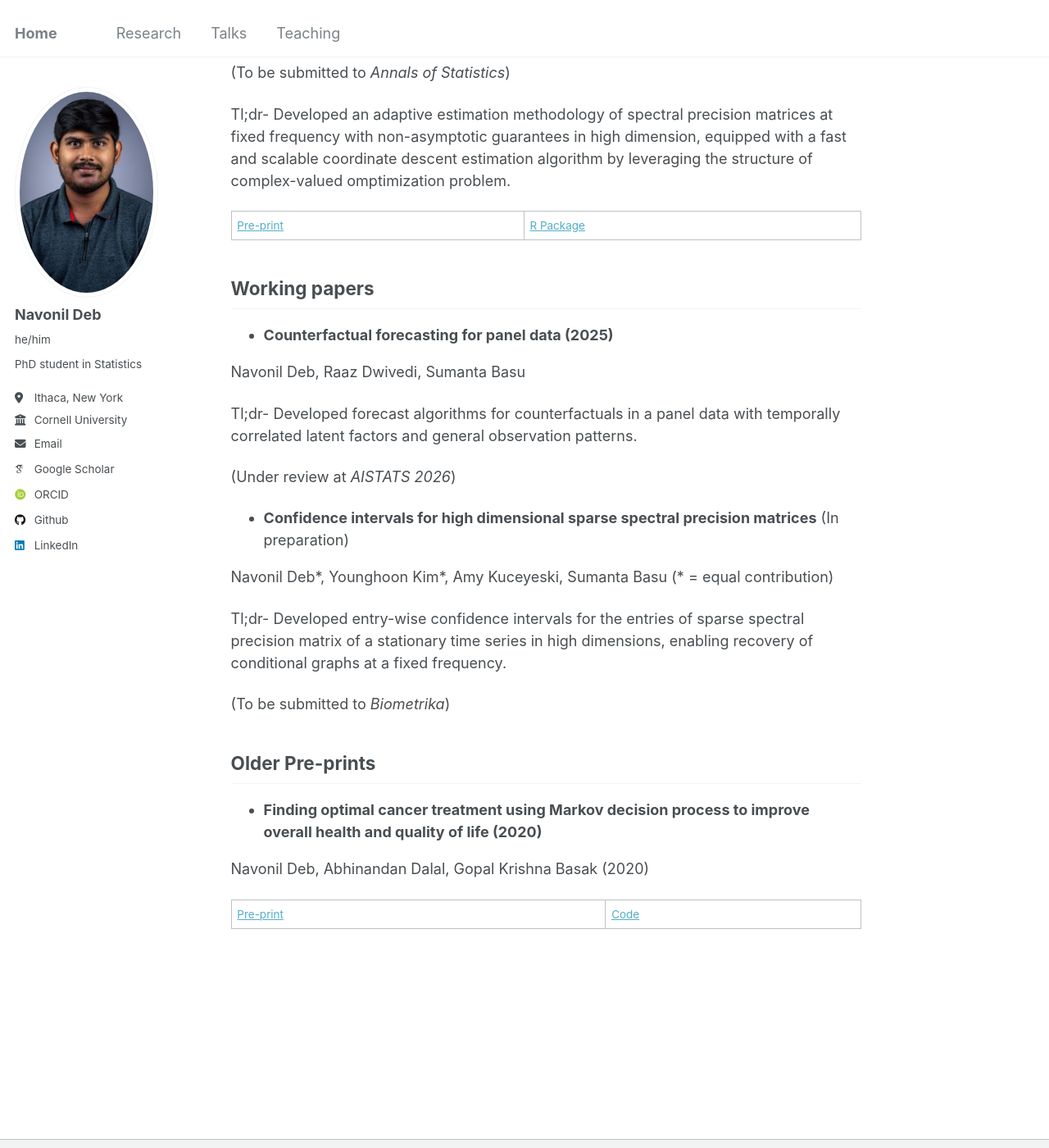
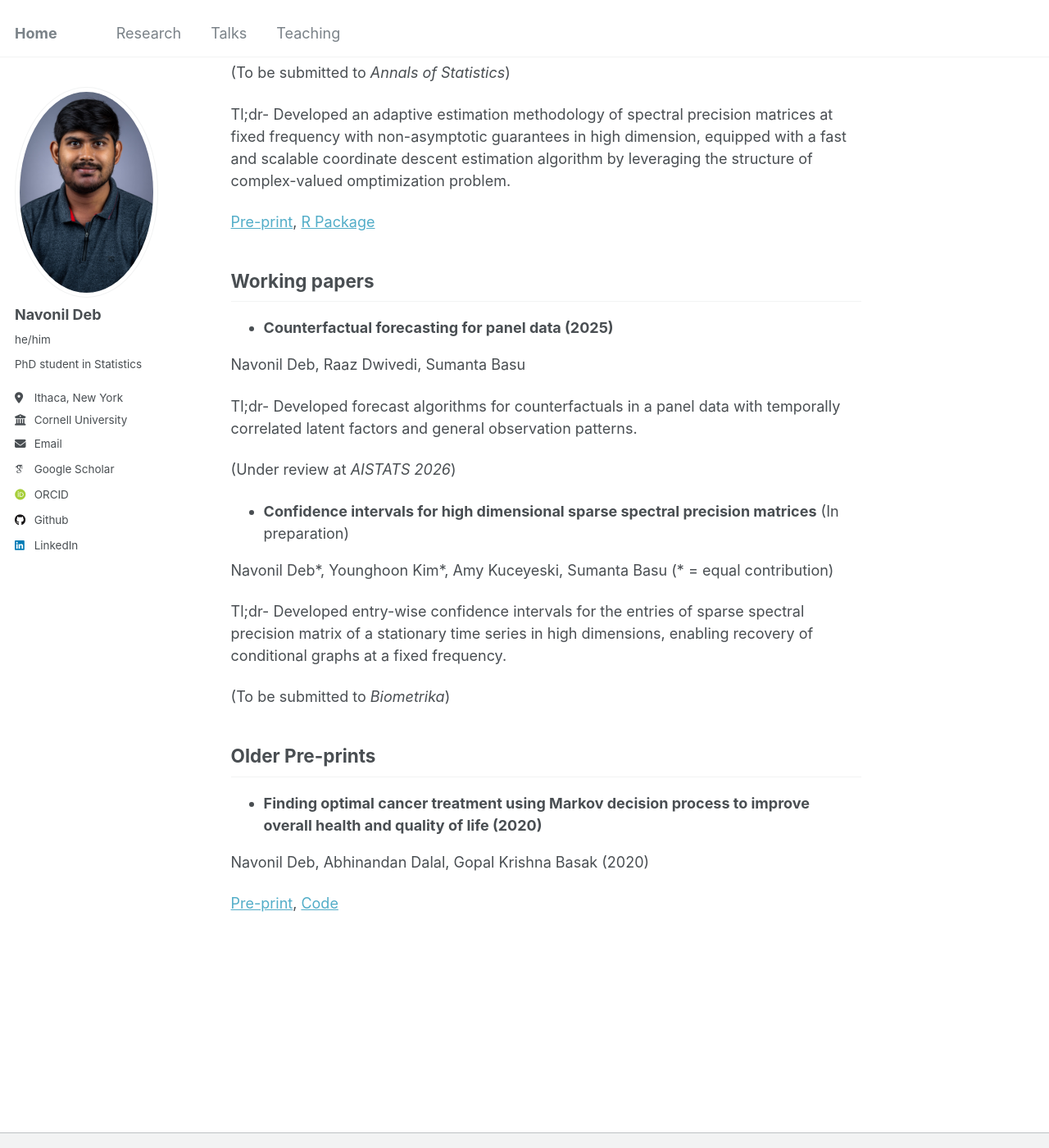
Before and after one commit to navonildeb/navonildeb.github.io, a Jekyll site: the page built from _publications/publications.md, in a window 1280 px wide and 1400 px high, scrolled down 562 px. Shown: the whole window at 82% size. Built offline with Jekyll 4.4.1, drawn with Linux system fonts in a browser that asks for light colours; some web fonts are replaced.

```diff
--- a/_publications/publications.md
+++ b/_publications/publications.md
@@ -22,7 +22,7 @@ Navonil Deb, Amy Kuceyeski, Sumanta Basu
 
 Tl;dr- Developed an adaptive estimation methodology of spectral precision matrices at fixed frequency with non-asymptotic guarantees in high dimension, equipped with a fast and scalable coordinate descent estimation algorithm by leveraging the structure of complex-valued omptimization problem.
 
-[Pre-print](https://doi.org/10.48550/arXiv.2401.11128) | [R Package](https://github.com/navonildeb/cxreg)
+[Pre-print](https://doi.org/10.48550/arXiv.2401.11128), [R Package](https://github.com/navonildeb/cxreg)
 
 
 ## Working papers
@@ -50,4 +50,4 @@ Tl;dr- Developed entry-wise confidence intervals for the entries of sparse spect
 
 Navonil Deb, Abhinandan Dalal, Gopal Krishna Basak (2020)
 
-[Pre-print](https://doi.org/10.48550/arXiv.2011.13960) | [Code](https://github.com/navonildeb/MDP-and-QOL-in-Cancer-Treatment)
+[Pre-print](https://doi.org/10.48550/arXiv.2011.13960), [Code](https://github.com/navonildeb/MDP-and-QOL-in-Cancer-Treatment)
```
